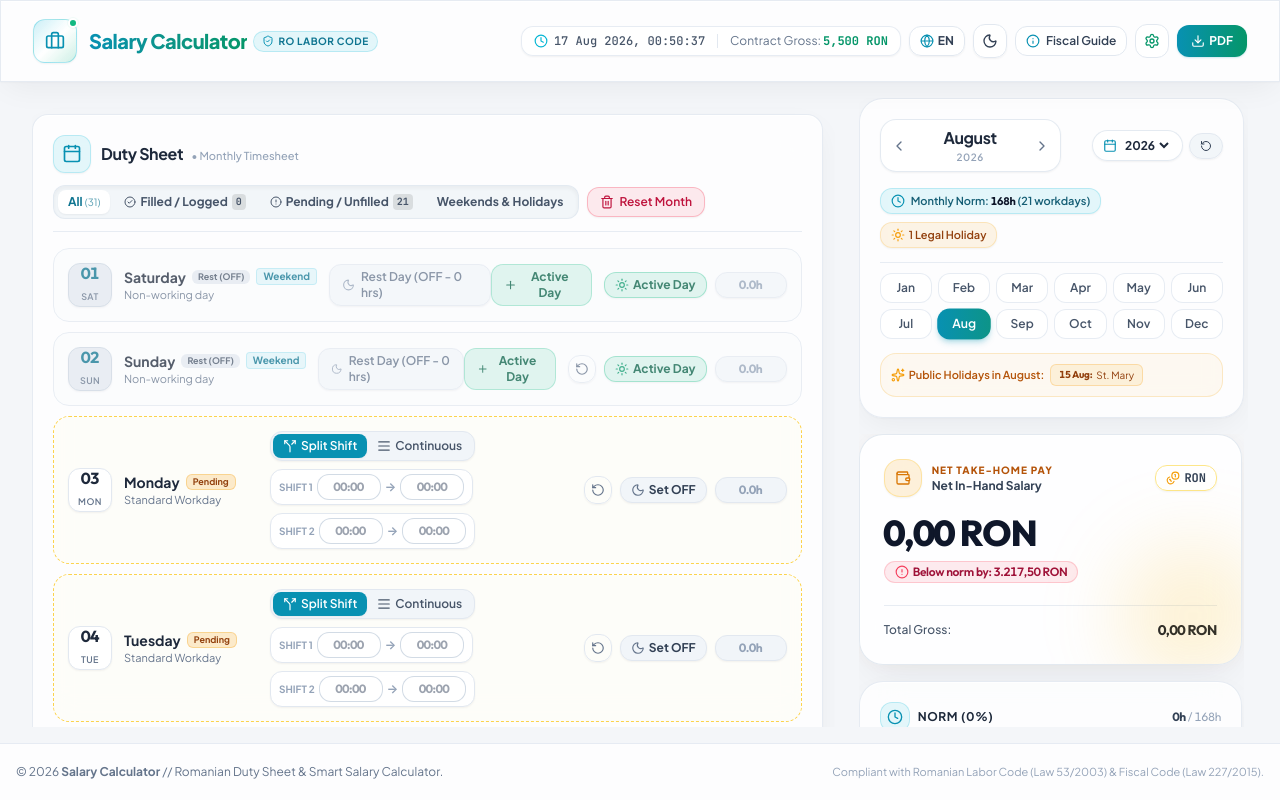
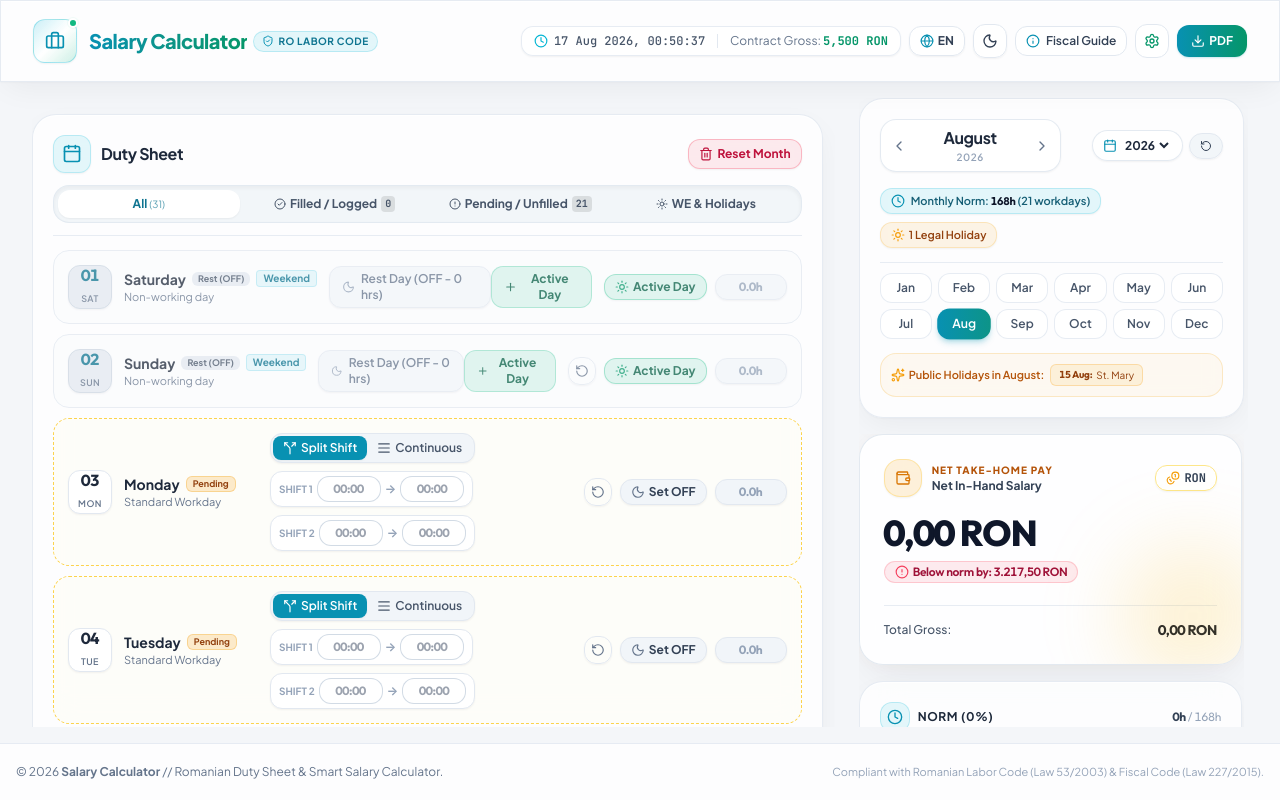
Before and after one commit to baizidmb/SalaryCalculator, a React (Vite) app: page / in a window 1280 px wide. Built offline with nearby package versions, Linux system fonts and the light colour scheme.

Commit message:
Fix toolbar overflow by converting DutyGrid header to clean 2-tier layout with full-width filter tabs and dedicated reset button

```diff
--- a/src/components/DutyGrid.jsx
+++ b/src/components/DutyGrid.jsx
@@ -2,9 +2,9 @@ import React, { useState, useRef } from 'react';
 import {
   Calendar,
   Trash2,
-  Filter,
   CheckCircle2,
-  AlertCircle
+  AlertCircle,
+  Sun
 } from 'lucide-react';
 import ShiftRow from './ShiftRow';
 import { calculateShiftDayHours } from '../utils/salaryEngine';
@@ -57,6 +57,7 @@ export default function DutyGrid({
   // Calculate day counts for filter badges
   let filledCount = 0;
   let pendingCount = 0;
+  let offCount = 0;
 
   days.forEach(d => {
     const shift = shifts[d.dateStr] || { isOff: d.isWeekend };
@@ -65,6 +66,8 @@ export default function DutyGrid({
       filledCount++;
     } else if (!shift.isOff && workedHours === 0) {
       pendingCount++;
+    } else if (shift.isOff || d.isWeekend || d.isHoliday) {
+      offCount++;
     }
   });
 
@@ -80,39 +83,52 @@ export default function DutyGrid({
       return !shift.isOff && workedHours === 0;
     }
     if (filterMode === 'holidays_weekends') {
-      return day.isWeekend || day.isHoliday;
+      return day.isWeekend || day.isHoliday || shift.isOff;
     }
     return true; // 'all'
   });
 
   return (
-    <div className="w-full liquid-glass rounded-2xl p-3.5 sm:p-5 shadow-sm space-y-4">
+    <div className="w-full liquid-glass rounded-3xl p-3.5 sm:p-5 shadow-sm space-y-3.5 border border-white/90 dark:border-white/10">
 
-      {/* Top Toolbar: Title + Filter Tabs + Reset Month Button */}
-      <div className="flex flex-wrap items-center justify-between gap-3 pb-3 border-b border-slate-200/80 dark:border-slate-800/80">
+      {/* 🌟 2-TIER CLEAN TOOLBAR: 100% CONTAINED, ZERO OVERFLOW ON MOBILE & PC */}
+      <div className="space-y-3 pb-3 border-b border-slate-200/80 dark:border-slate-800/80">
 
-        {/* Title */}
-        <div className="flex items-center gap-2.5">
-          <div className="p-2 rounded-xl bg-cyan-500/10 border border-cyan-500/20 text-cyan-600 dark:text-cyan-400 shadow-sm">
+        {/* Tier 1: Title & Subtitle + Reset Month Button */}
+        <div className="flex items-center justify-between gap-2">
+
+          <div className="flex items-center gap-2.5 min-w-0">
+            <div className="p-2 rounded-xl bg-cyan-500/10 border border-cyan-500/20 text-cyan-600 dark:text-cyan-400 shadow-sm shrink-0">
               <Calendar className="w-4 h-4 sm:w-5 sm:h-5" />
             </div>
-          <div className="flex items-baseline gap-2">
-            <h2 className="text-sm sm:text-base font-bold text-slate-800 dark:text-slate-100 tracking-tight">
+            <div className="flex items-baseline gap-2 min-w-0">
+              <h2 className="text-sm sm:text-base font-bold text-slate-800 dark:text-slate-100 tracking-tight truncate">
                 {t.dutySheetTitle}
               </h2>
-            <span className="text-[11px] text-slate-400 dark:text-slate-500 font-medium">
-              • {t.dutySheetSubtitle}
+              <span className="text-[11px] text-slate-400 dark:text-slate-500 font-medium hidden xs:inline shrink-0">
+                • {days.length} {t.daysInMonth}
               </span>
             </div>
           </div>
 
-        {/* Filter Pills & Reset Month in clean unified row */}
-        <div className="flex items-center gap-2 flex-wrap sm:flex-nowrap">
+          {/* Reset Month Button - Neatly Placed in Top Right */}
+          <button
+            onClick={onClearMonth}
+            className="flex items-center gap-1 px-2.5 py-1.5 rounded-xl bg-rose-500/10 hover:bg-rose-500/20 text-rose-700 dark:text-rose-300 border border-rose-500/30 text-xs font-bold transition-all shadow-sm touch-target shrink-0"
+            title="Reset all days in current month"
+          >
+            <Trash2 className="w-3.5 h-3.5" />
+            <span className="font-bold">{t.resetMonth}</span>
+          </button>
 
-          <div className="flex items-center gap-1 bg-slate-100/90 dark:bg-slate-950/80 p-1 rounded-xl border border-slate-200/90 dark:border-slate-800 shadow-inner text-xs overflow-x-auto whitespace-nowrap scrollbar-none">
+        </div>
+
+        {/* Tier 2: Responsive Full-Width Filter Tabs */}
+        <div className="w-full flex items-center gap-1 bg-slate-100/90 dark:bg-slate-950/80 p-1 rounded-2xl border border-slate-200/90 dark:border-slate-800 shadow-inner text-xs overflow-x-auto whitespace-nowrap scrollbar-none">
+
           <button
             onClick={() => setFilterMode('all')}
-              className={`px-2.5 py-1 rounded-lg font-bold transition-all ${
+            className={`flex-1 min-w-[70px] py-1.5 px-2 rounded-xl font-bold transition-all text-center ${
               filterMode === 'all'
                 ? 'bg-white dark:bg-slate-800 text-cyan-700 dark:text-cyan-300 shadow-sm'
                 : 'text-slate-600 dark:text-slate-400 hover:text-slate-900 dark:hover:text-slate-200'
@@ -123,13 +139,13 @@ export default function DutyGrid({
 
           <button
             onClick={() => setFilterMode('filled')}
-              className={`px-2.5 py-1 rounded-lg font-bold transition-all flex items-center gap-1 ${
+            className={`flex-1 min-w-[80px] py-1.5 px-2 rounded-xl font-bold transition-all flex items-center justify-center gap-1 ${
               filterMode === 'filled'
                 ? 'bg-emerald-600 text-white shadow-sm'
                 : 'text-slate-600 dark:text-slate-400 hover:text-emerald-600 dark:hover:text-emerald-400'
             }`}
           >
-              <CheckCircle2 className="w-3 h-3" />
+            <CheckCircle2 className="w-3 h-3 shrink-0" />
             <span>{t.filledDaysFilter}</span>
             <span className="text-[10px] font-mono px-1 rounded bg-black/10">
               {filledCount}
@@ -138,13 +154,13 @@ export default function DutyGrid({
 
           <button
             onClick={() => setFilterMode('pending')}
-              className={`px-2.5 py-1 rounded-lg font-bold transition-all flex items-center gap-1 ${
+            className={`flex-1 min-w-[85px] py-1.5 px-2 rounded-xl font-bold transition-all flex items-center justify-center gap-1 ${
               filterMode === 'pending'
                 ? 'bg-amber-500 text-white shadow-sm'
                 : 'text-slate-600 dark:text-slate-400 hover:text-amber-600 dark:hover:text-amber-400'
             }`}
           >
-              <AlertCircle className="w-3 h-3" />
+            <AlertCircle className="w-3 h-3 shrink-0" />
             <span>{t.pendingDaysFilter}</span>
             <span className="text-[10px] font-mono px-1 rounded bg-black/10">
               {pendingCount}
@@ -153,24 +169,14 @@ export default function DutyGrid({
 
           <button
             onClick={() => setFilterMode('holidays_weekends')}
-              className={`px-2.5 py-1 rounded-lg font-bold transition-all ${
+            className={`flex-1 min-w-[100px] py-1.5 px-2 rounded-xl font-bold transition-all flex items-center justify-center gap-1 ${
               filterMode === 'holidays_weekends'
                 ? 'bg-cyan-600 text-white shadow-sm'
                 : 'text-slate-600 dark:text-slate-400 hover:text-cyan-600 dark:hover:text-cyan-400'
             }`}
           >
-              {t.weekendHolidays}
-            </button>
-          </div>
-
-          {/* Reset Month Button */}
-          <button
-            onClick={onClearMonth}
-            className="flex items-center gap-1.5 px-3 py-1.5 rounded-xl bg-rose-500/10 hover:bg-rose-500/20 text-rose-700 dark:text-rose-300 border border-rose-500/30 text-xs font-semibold transition-colors shadow-sm touch-target ml-auto sm:ml-0"
-            title="Reset all days in current month"
-          >
-            <Trash2 className="w-3.5 h-3.5" />
-            <span>{t.resetMonth}</span>
+            <Sun className="w-3 h-3 shrink-0" />
+            <span>{lang === 'ro' ? 'WE & Sărbători' : 'WE & Holidays'}</span>
           </button>
 
         </div>
@@ -192,11 +198,7 @@ export default function DutyGrid({
               continuousEnd: ''
             };
 
-            const isNextAvailable = idx < filteredDays.length - 1;
-            const isPrevAvailable = idx > 0;
-
-            // Only pass active field if THIS day is the active day
-            const currentActiveField = activeDayField?.dateStr === day.dateStr ? activeDayField.field : null;
+            const isCurrentDayActive = activeDayField?.dateStr === day.dateStr;
 
             return (
               <ShiftRow
@@ -208,31 +210,33 @@ export default function DutyGrid({
                 onCopyFromPrevious={onCopyFromPrevious}
                 onFocusNextDay={handleFocusNextDay}
                 registerInputRef={handleRegisterInputRef}
-                activeField={currentActiveField}
-                onSetActiveField={(field) => setActiveDayField(field ? { dateStr: day.dateStr, field } : null)}
-                isNextAvailable={isNextAvailable}
-                isPrevAvailable={isPrevAvailable}
+                activeField={isCurrentDayActive ? activeDayField.field : null}
+                onSetActiveField={(field) => {
+                  if (field) {
+                    setActiveDayField({ dateStr: day.dateStr, field });
+                  } else {
+                    setActiveDayField(null);
+                  }
+                }}
+                isNextAvailable={idx < filteredDays.length - 1}
+                isPrevAvailable={idx > 0}
                 lang={lang}
               />
             );
           })
         ) : (
-          <div className="text-center py-10 liquid-glass rounded-2xl border border-dashed border-slate-300 dark:border-slate-700 text-slate-500">
-            <Filter className="w-8 h-8 mx-auto text-slate-400 mb-2" />
-            <p className="text-sm font-semibold">{t.noDaysMatchingFilter}</p>
+          <div className="text-center py-12 liquid-glass rounded-2xl text-slate-500 dark:text-slate-400 space-y-2">
+            <p className="text-sm font-semibold">
+              {t.noDaysMatchingFilter}
+            </p>
+            <button
+              onClick={() => setFilterMode('all')}
+              className="text-xs text-cyan-600 dark:text-cyan-400 font-bold underline"
+            >
+              Show all days
+            </button>
           </div>
         )}
-      </div>
-
-      {/* Bottom Summary Bar & Auto-Save Notice */}
-      <div className="pt-2 flex flex-col sm:flex-row items-center justify-between gap-2 text-xs text-slate-500 dark:text-slate-400 border-t border-slate-200/80 dark:border-slate-800">
-        <div>
-          <span>{t.showingDays} <strong className="font-mono text-slate-800 dark:text-white">{filteredDays.length}</strong> {t.ofDays} {days.length} {t.daysInMonth}</span>
-        </div>
-        <div className="flex items-center gap-1.5 text-[11px] text-emerald-600 dark:text-emerald-400">
-          <span className="w-1.5 h-1.5 rounded-full bg-emerald-500 animate-pulse" />
-          <span>{t.autoSaveNotice}</span>
-        </div>
       </div>
 
     </div>
```
Lines whose indentation alone changed are shown as unchanged.
